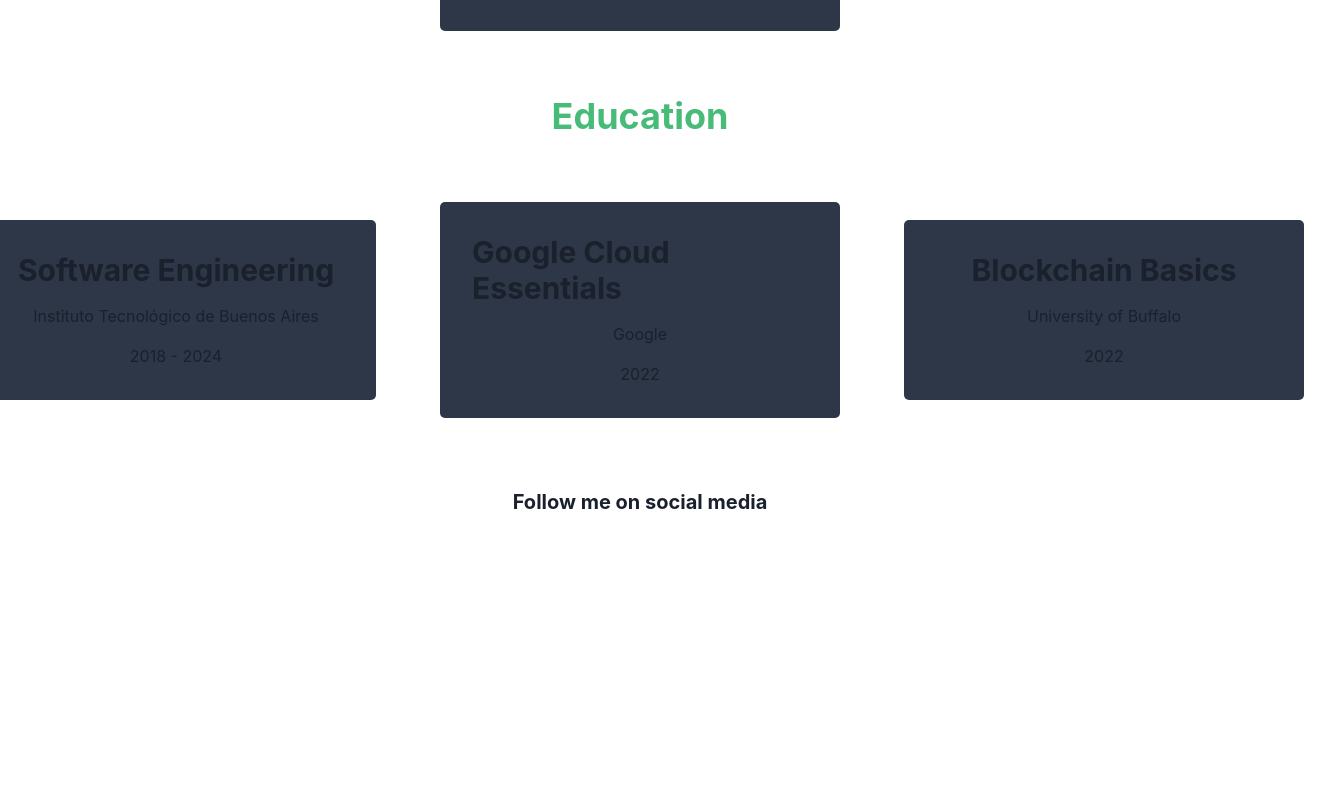
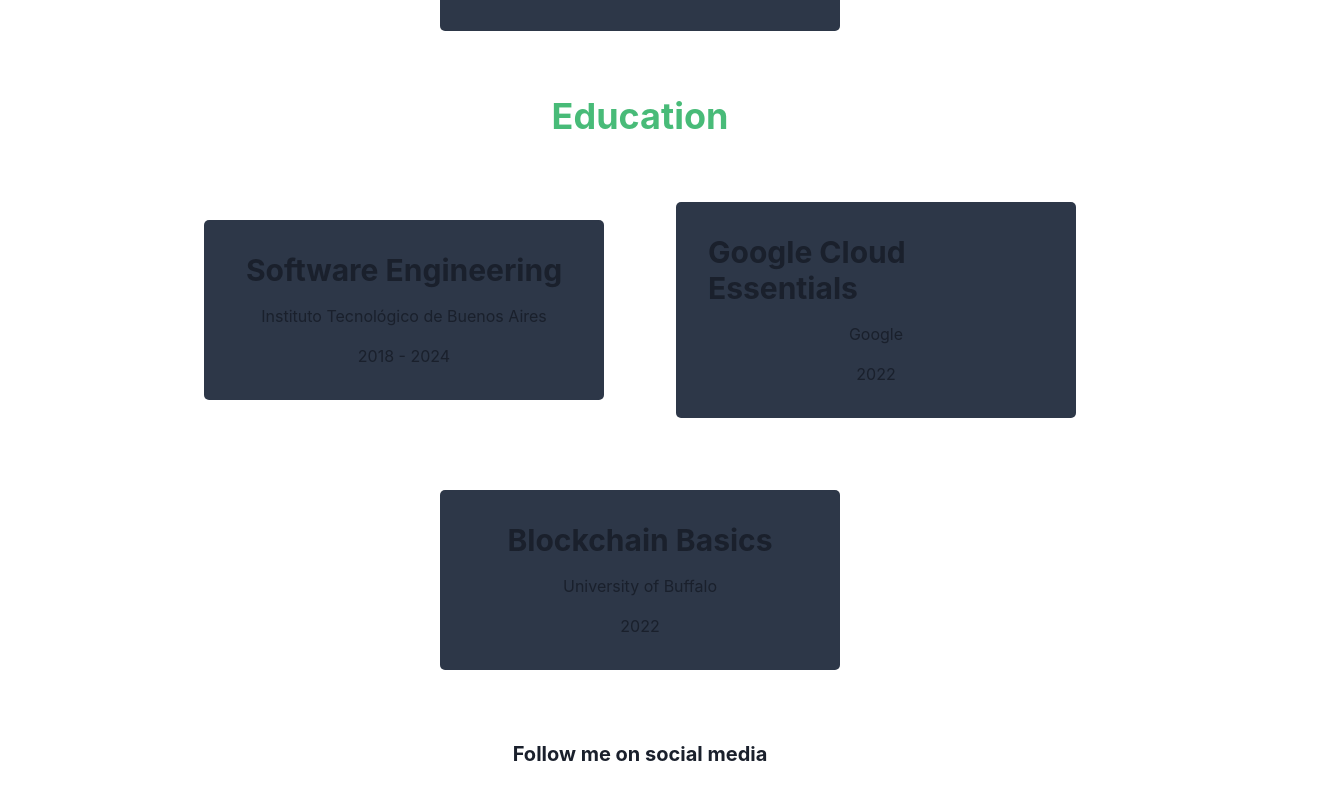
Before and after one commit to mdedeu/personal-website, a React (Create React App) app: page / in a window 1280 px wide. Shown: the part 1799-2599 px from the top of the page, 1336 px wide, since content can reach past the window. Before the commit the page ends 2423 px from the top, so only its background shows below. Built offline with nearby package versions, Linux system fonts and the light colour scheme; some icons are missing.

Commit message:
Dark Mode default

```diff
--- a/src/components/Education.tsx
+++ b/src/components/Education.tsx
@@ -1,16 +1,32 @@
 import React from 'react';
-import {Flex, Heading, Accordion, AccordionItem, AccordionButton, Box, AccordionIcon, AccordionPanel} from "@chakra-ui/react";
+import {
+    Flex,
+    Heading,
+    Accordion,
+    AccordionItem,
+    AccordionButton,
+    Box,
+    AccordionIcon,
+    AccordionPanel,
+    WrapItem, Wrap
+} from "@chakra-ui/react";
 import EducationCard from "./EducationCard";
 
 const Education = () => {
     return (
         <Flex direction="column" justify="center" align="center" id="education" gap={8}>
             <Heading textColor="green.400">Education</Heading>
-            <Flex justify="center" align="center">
-                <EducationCard institution="Instituto Tecnológico de Buenos Aires" image="/itba.avif" title="Software Engineering" year="2018 - 2024"/>
-                <EducationCard institution="Google" image="/google.avif" title="Google Cloud Essentials" year="2022"/>
-                <EducationCard institution="University of Buffalo" image="/suny.avif" title="Blockchain Basics" year="2022"/>
-            </Flex>
+            <Wrap justify="center" align="center">
+                <WrapItem>
+                    <EducationCard institution="Instituto Tecnológico de Buenos Aires" image="/itba.avif" title="Software Engineering" year="2018 - 2024"/>
+                </WrapItem>
+                <WrapItem>
+                    <EducationCard institution="Google" image="/google.avif" title="Google Cloud Essentials" year="2022"/>
+                </WrapItem>
+                <WrapItem>
+                    <EducationCard institution="University of Buffalo" image="/suny.avif" title="Blockchain Basics" year="2022"/>
+                </WrapItem>
+            </Wrap>
         </Flex>
     );
 };
```
Also changed, not shown: src/Theme.tsx (+6 -1 lines).
